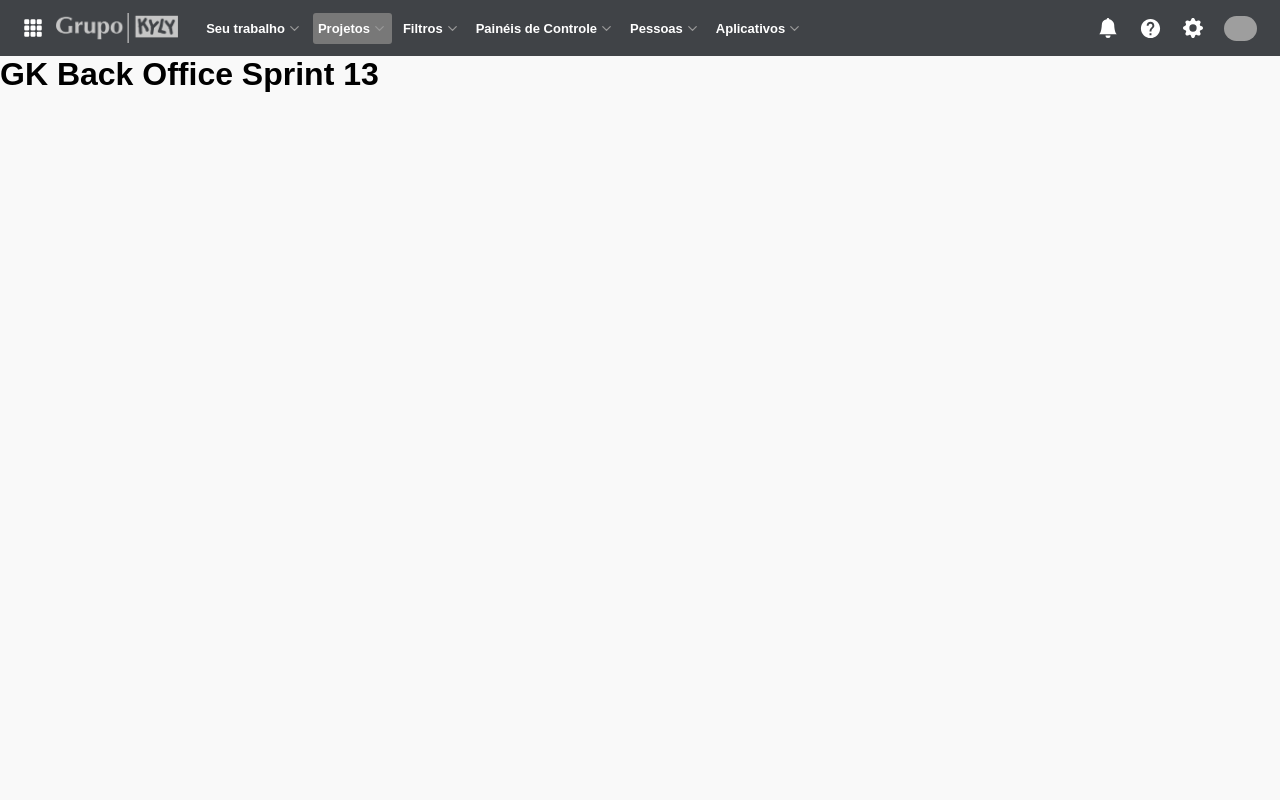
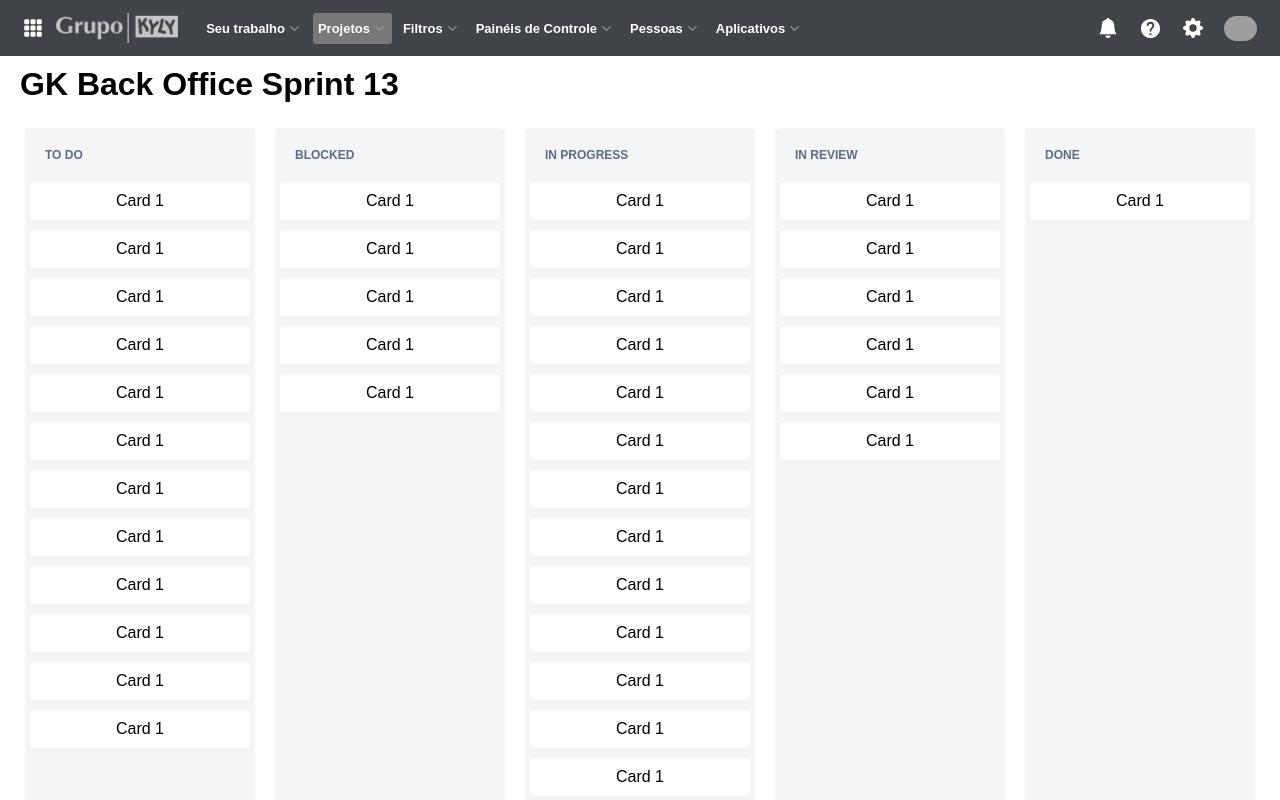
Before and after one commit to maiconfriedel/jira-clone, a React (Vite) app: page / in a window 1280 px wide. Shown: the top 800 px of the page. Built offline with nearby package versions, Linux system fonts and the light colour scheme; grey boxes are pictures that could not be loaded.

Commit message:
Implemented panels

```diff
--- a/src/App.tsx
+++ b/src/App.tsx
@@ -1,10 +1,62 @@
 import { Header } from "./components/Header";
+import { Panel } from "./components/Panel";
 
 function App() {
   return (
-    <div>
+    <div className="container">
       <Header selectedOption="projects" />
-      <h1>GK Back Office Sprint 13</h1>
+      <div className="sprint-data">
+        <h1>GK Back Office Sprint 13</h1>
+      </div>
+      <div className="panels">
+        <Panel
+          title="TO DO"
+          cards={[
+            "Card 1",
+            "Card 1",
+            "Card 1",
+            "Card 1",
+            "Card 1",
+            "Card 1",
+            "Card 1",
+            "Card 1",
+            "Card 1",
+            "Card 1",
+            "Card 1",
+            "Card 1",
+          ]}
+        />
+        <Panel
+          title="BLOCKED"
+          cards={["Card 1", "Card 1", "Card 1", "Card 1", "Card 1"]}
+        />
+        <Panel
+          title="IN PROGRESS"
+          cards={[
+            "Card 1",
+            "Card 1",
+            "Card 1",
+            "Card 1",
+            "Card 1",
+            "Card 1",
+            "Card 1",
+            "Card 1",
+            "Card 1",
+            "Card 1",
+            "Card 1",
+            "Card 1",
+            "Card 1",
+            "Card 1",
+            "Card 1",
+            "Card 1",
+          ]}
+        />
+        <Panel
+          title="IN REVIEW"
+          cards={["Card 1", "Card 1", "Card 1", "Card 1", "Card 1", "Card 1"]}
+        />
+        <Panel title="DONE" cards={["Card 1"]} />
+      </div>
     </div>
   );
 }
--- /dev/null
+++ b/src/components/Card/card.css
@@ -0,0 +1,11 @@
+.card {
+  display: flex;
+  flex-direction: column;
+  background-color: #fff;
+  align-items: center;
+  justify-content: flex-start;
+  width: 100%;
+  padding: 10px;
+  margin-bottom: 10px;
+  border-radius: 5%;
+}
--- /dev/null
+++ b/src/components/Card/index.tsx
@@ -0,0 +1,11 @@
+import React from "react";
+
+type CardProps = {
+  title: string;
+};
+
+import "./card.css";
+
+export const Card: React.FC<CardProps> = ({ title }) => {
+  return <div className="card">{title}</div>;
+};
--- /dev/null
+++ b/src/components/Panel/index.tsx
@@ -0,0 +1,22 @@
+import React from "react";
+import { Card } from "../Card";
+
+type PanelProps = {
+  title: string;
+  cards?: string[];
+};
+
+import "./panel.css";
+
+export const Panel: React.FC<PanelProps> = ({ title, cards }) => {
+  return (
+    <div className="panel-container">
+      <div className="panel-header">
+        <h1 className="title">{title}</h1>
+      </div>
+      {cards?.map((card) => {
+        return <Card title={card} key={card} />;
+      })}
+    </div>
+  );
+};
--- /dev/null
+++ b/src/components/Panel/panel.css
@@ -0,0 +1,28 @@
+.panel-container {
+  background-color: #f4f5f7;
+  display: flex;
+  flex-direction: column;
+  align-items: center;
+  justify-content: flex-start;
+  margin: 0 10px;
+  padding: 20px 5px;
+  width: 400px;
+  flex: 1;
+  width: 100%;
+  border-radius: 5px;
+}
+
+.panel-header {
+  padding: 0px 15px;
+  display: flex;
+  flex-direction: row;
+  align-items: flex-end;
+  justify-content: flex-start;
+  width: 100%;
+  margin-bottom: 20px;
+}
+
+.title {
+  font-size: 12px;
+  color: #5e6c84;
+}
--- a/src/styles/global.css
+++ b/src/styles/global.css
@@ -7,5 +7,25 @@
 
 body {
   font-family: sans-serif;
-  background-color: #f9f9f9;
+  background-color: #fff;
 }
+
+.container {
+  display: flex;
+  flex-direction: column;
+  height: 100vh;
+}
+
+.sprint-data {
+  padding: 10px 0px 0px 20px;
+}
+
+.panels {
+  padding: 0 15px;
+  display: flex;
+  flex-direction: row;
+  width: 100%;
+  justify-content: space-between;
+  margin-top: 25px;
+  margin-bottom: 50px;
+}
```
